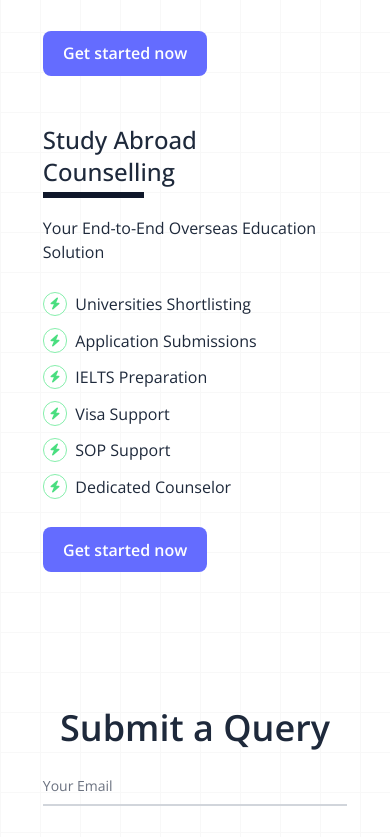
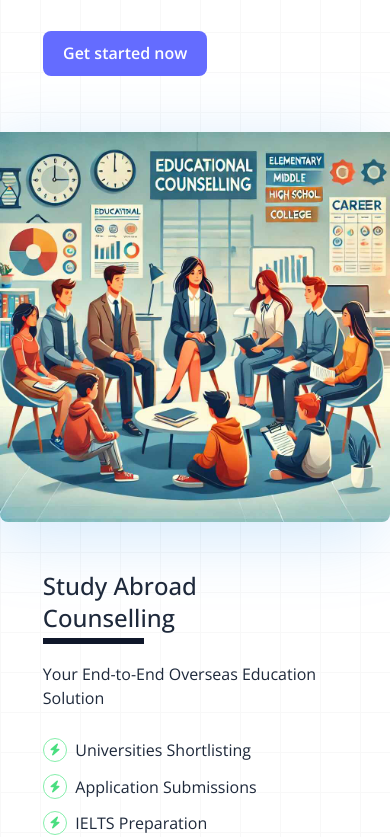
Before and after one commit to ajdjyt/landing-site, a SvelteKit app: page / in a window 390 px wide. Shown: the part 2328-3165 px from the top of the page. Built offline with nearby package versions, Linux system fonts and the light colour scheme.

Commit message:
add images to mobile

```diff
--- a/src/components/ProductCard.svelte
+++ b/src/components/ProductCard.svelte
@@ -3,7 +3,7 @@
 	export let productFeature;
 </script>
 
-<div class="flex flex-cols gap-14 md:gap-14 lg:gap-20 text-base place-items-center">
+<div class="flex md:flex-row flex-col gap-14 md:gap-14 lg:gap-20 text-base place-items-center">
 	<div
 		class={'w-full md:w-screen/2 flex flex-col gap-7 md:gap-7 lg:gap-10 relative text-base '}
 	>
@@ -35,7 +35,7 @@
 	</div>
 
 	<div
-		class={'hidden md:flex flex-col overflow-hidden dropShadow rounded-b-lg' +
+		class={'flex flex-col overflow-hidden dropShadow rounded-b-lg' +
 			(index % 2 === 1 ? ' md:order-2' : ' ')}
 	>
 		<!-- <div class="rounded-t-xl h-8 sm:h-10 bg-white opacity-60 px-3 flex items-center gap-2">
@@ -43,7 +43,7 @@
 				<div class="rounded-full aspect-square w-2.5 sm:w-3 bg-indigo-300" />
 			{/each}
 		</div> -->
-		<div class="m-16">
+		<div class="md:m-16 w-screen">
 			<img src={productFeature.imgUrl} alt="Please use a supported browser" />
 		</div>
 	</div>
```
